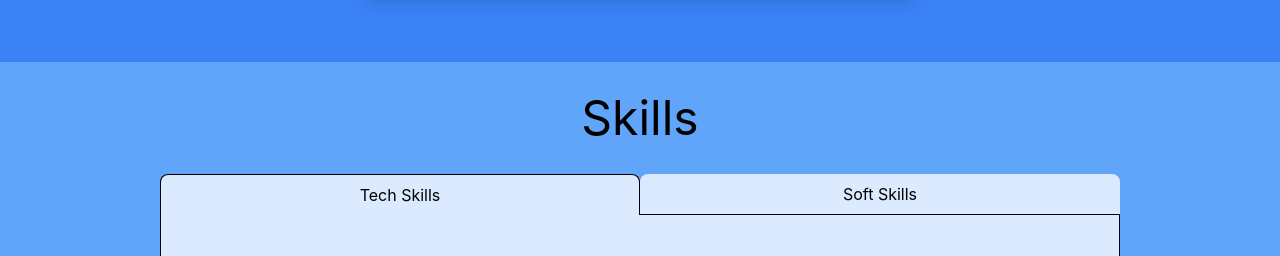
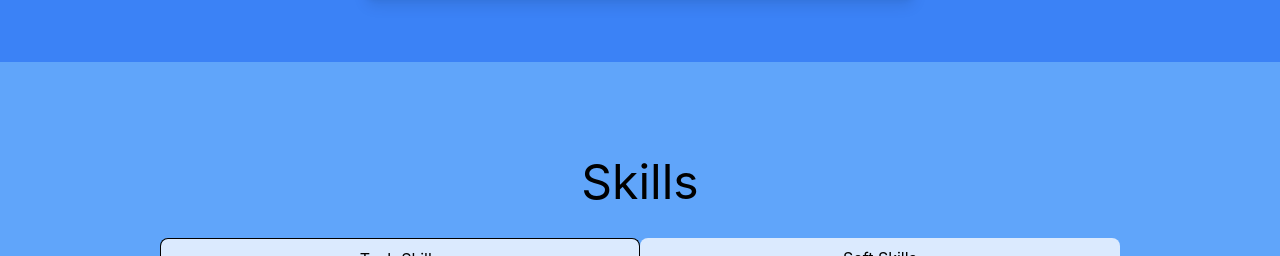
Before and after one commit to JBautistaBeck/My-Portafolio-Viejo, a React (Create React App) app: page / in a window 1280 px wide. Shown: the part 2430-2686 px from the top of the page. Built offline with nearby package versions, Linux system fonts and the light colour scheme.

Commit message:
tamaño final skills

```diff
--- a/src/views/skills.jsx
+++ b/src/views/skills.jsx
@@ -12,9 +12,9 @@ function Skills() {
 
 
   return (
-    <div className=" bg-blue-400 h-screen flex flex-col items-center justify-center">
+    <div className=" bg-blue-400 h-full flex flex-col items-center justify-center">
 
-      <h1 className=' text-5xl my-8'>Skills</h1>
+      <h1 className=' text-5xl mt-24 mb-8'>Skills</h1>
 
       <div className=" flex flex-row w-3/4 mt-0">
 
@@ -24,7 +24,7 @@ function Skills() {
 
       </div>
 
-      <div className=" bg-blue-100 border border-black border-t-0 w-3/4 h-screen mb-7 py-5 ">
+      <div className=" bg-blue-100 border border-black border-t-0 w-3/4 h-[65vh] mb-14 py-5 ">
 
         {/* Contenido de Tech Skills */}
         {activeTab === 'tech' && (
```
